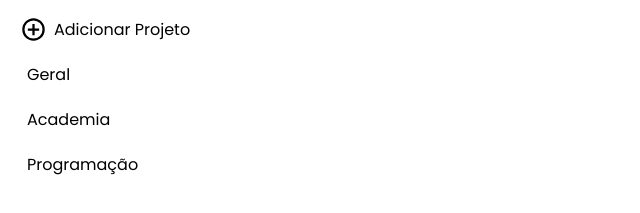
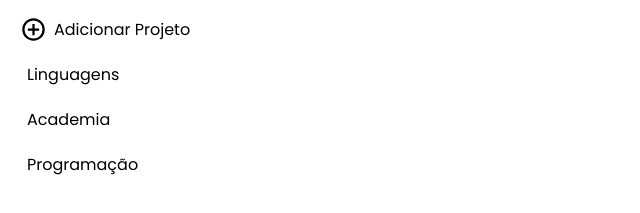
Before and after one commit to Erne1984/to-do-list, a website built with webpack: page src/index.html in a window 1280 px wide. Shown: the part 365-578 px from the top of the page, 0-640 px from the left. Built offline with nearby package versions, Linux system fonts and the light colour scheme.

Commit message:
todoContent.js

```diff
--- a/src/components/views/initSidebar.js
+++ b/src/components/views/initSidebar.js
@@ -1,3 +1,5 @@
+import { initTodoContent } from "./todoContentDom";
+
 export function initSidebar() {
     const listItemsLeft = document.querySelectorAll(".box-list-item");
     const titleTodo = document.querySelector(".title-content");
@@ -17,6 +19,7 @@ export function initSidebar() {
                 listItem.classList.add("select");
                 currentItem = listItem.querySelector(".list-element");
                 titleTodo.textContent = sideBarItens[currentItem.textContent];
+                initTodoContent();
             }
         })
     });
--- a/src/components/views/projectItem.js
+++ b/src/components/views/projectItem.js
@@ -17,6 +17,7 @@ function projectItem(name) {
             projectElement.classList.add('select');
             const titleTodo = document.querySelector('.title-content');
             titleTodo.textContent = name;
+            initTodoContent();
         }
     });
 
--- a/src/components/views/projectsArray.js
+++ b/src/components/views/projectsArray.js
@@ -2,7 +2,7 @@ import Project from "../logic/projectObject";
 
 export default function projectsArray() {
     return [
-        new Project("Geral"),
+        new Project("Linguagens"),
         new Project("Academia"),
         new Project("Programação"),
     ]
--- a/src/components/views/todoContentDom.js
+++ b/src/components/views/todoContentDom.js
@@ -1,21 +1,42 @@
 import createTodoCard from './createTodoCard';
 import { ToDo } from '../logic/todoObject';
 import getSelectedItem from './getSelectedItem';
-import Project from '../logic/projectObject';
+import projectsArray from './projectsArray';
 
-export function initTodoContent(array) {
-    const todoCardDom = document.querySelector('.todo-card');
-    const noTaskMsg = document.querySelector('.no-task');
+export function initTodoContent() {
+    const todoCardDom = document.querySelector('.list-todo');
+    let noTaskMsg = document.querySelector('.no-task');
+    const selectedProjectName = getSelectedItem();
 
-    array.forEach(project => {
-        if(project == getSelectedItem()){
-            console.log("teste")
+    const fazerProg = new ToDo("Programação", "estudos", "21/07/2004");
+    const fazerLingues = new ToDo("Alemão", "Estudar no youtube", "21/07/2034");
+    const fazerAcademia = new ToDo("Malhar os Glúteos", "Gaviões", "21/04/2024");
+
+    const projects = projectsArray();
+
+    projects[0].todos.push(fazerLingues);
+    projects[1].todos.push(fazerAcademia);
+    projects[2].todos.push(fazerProg);
+
+    const selectedProject = projects.find(project => project.nome === selectedProjectName);
+
+    todoCardDom.innerHTML = '';
+
+    if (selectedProject && selectedProject.todos.length > 0) {
+        selectedProject.todos.forEach(todo => {
+            const todoCardHTML = createTodoCard(todo.title, todo.description, todo.dueDate);
+            todoCardDom.innerHTML += todoCardHTML;
+        });
+        if (noTaskMsg) {
+            todoCardDom.removeChild(noTaskMsg);
+            noTaskMsg = null;
         }
-    });
-
-    if (!todoCardDom == null) {
-        noTaskMsg.classList.add('none');
     } else {
-        noTaskMsg.classList.remove('none');
+        if (!noTaskMsg) {
+            noTaskMsg = document.createElement("div");
+            noTaskMsg.textContent = "Sem tarefas a fazer";
+            noTaskMsg.classList.add("no-task");
+        }
+        todoCardDom.appendChild(noTaskMsg);
     }
 }
--- a/src/index.html
+++ b/src/index.html
@@ -78,22 +78,6 @@
 
             <div class="list-todo" id="list-todo-content">
 
-                <div class="no-task none">Sem tarefas a fazer</div>
-
-                <!--div class="todo-card">
-                    <input type="checkbox" class="checkbox-round">
-
-                    <div class="todo-details">
-                        <div class="todo-title">Estudar Algo</div>
-                        <small class="todo-description">Fazer o curso de alura</small>
-                    </div>
-                    <div class="date">23/11/2024</div>
-                    <div class="edit-delete-box">
-                        <img id="edit" src="./assets/edit.svg">
-                        <img id="delete" src="./assets/delete.svg">
-                    </div>
-                </div-->
-
             </div>
 
             <form class="form-add-todo none">
```
